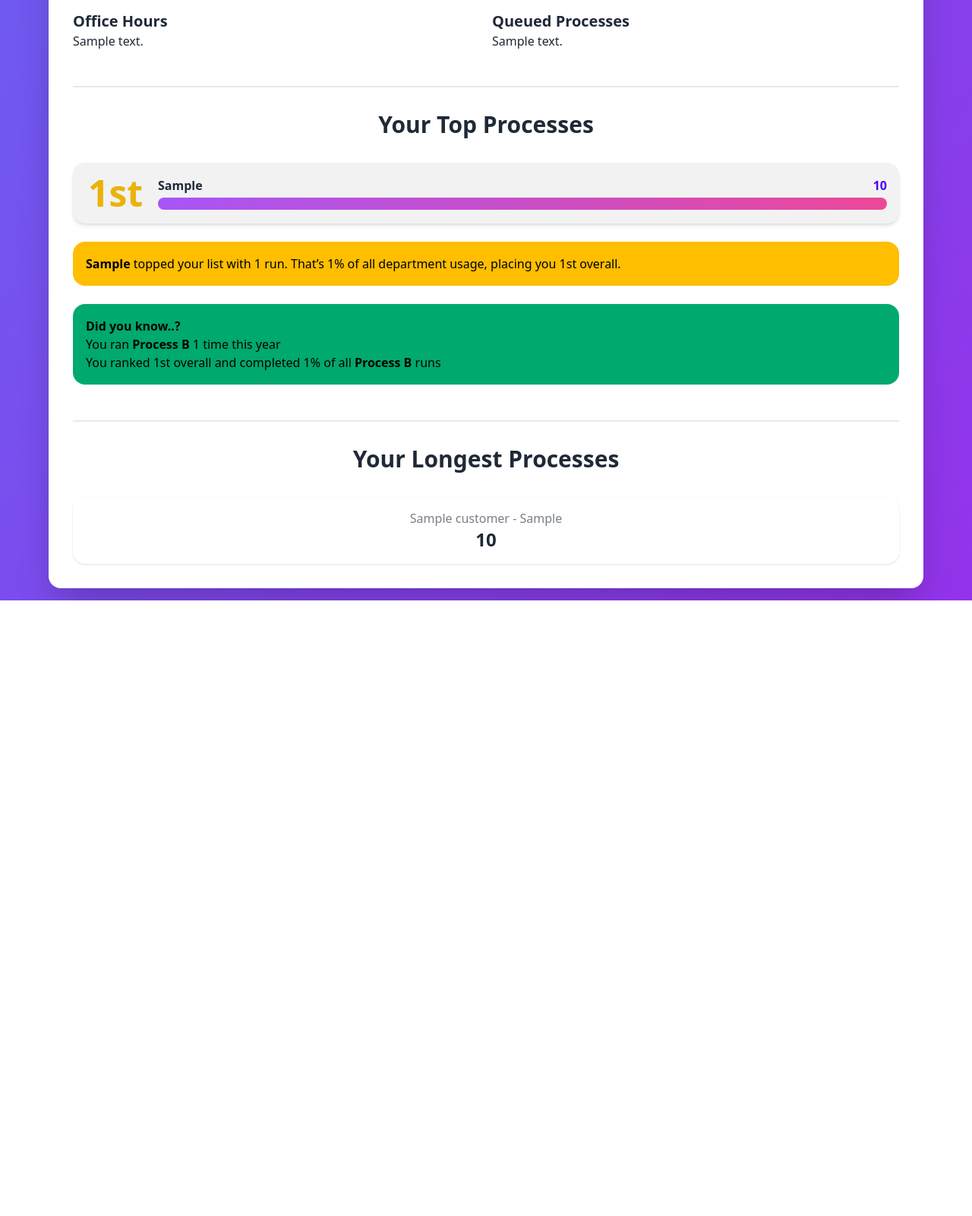
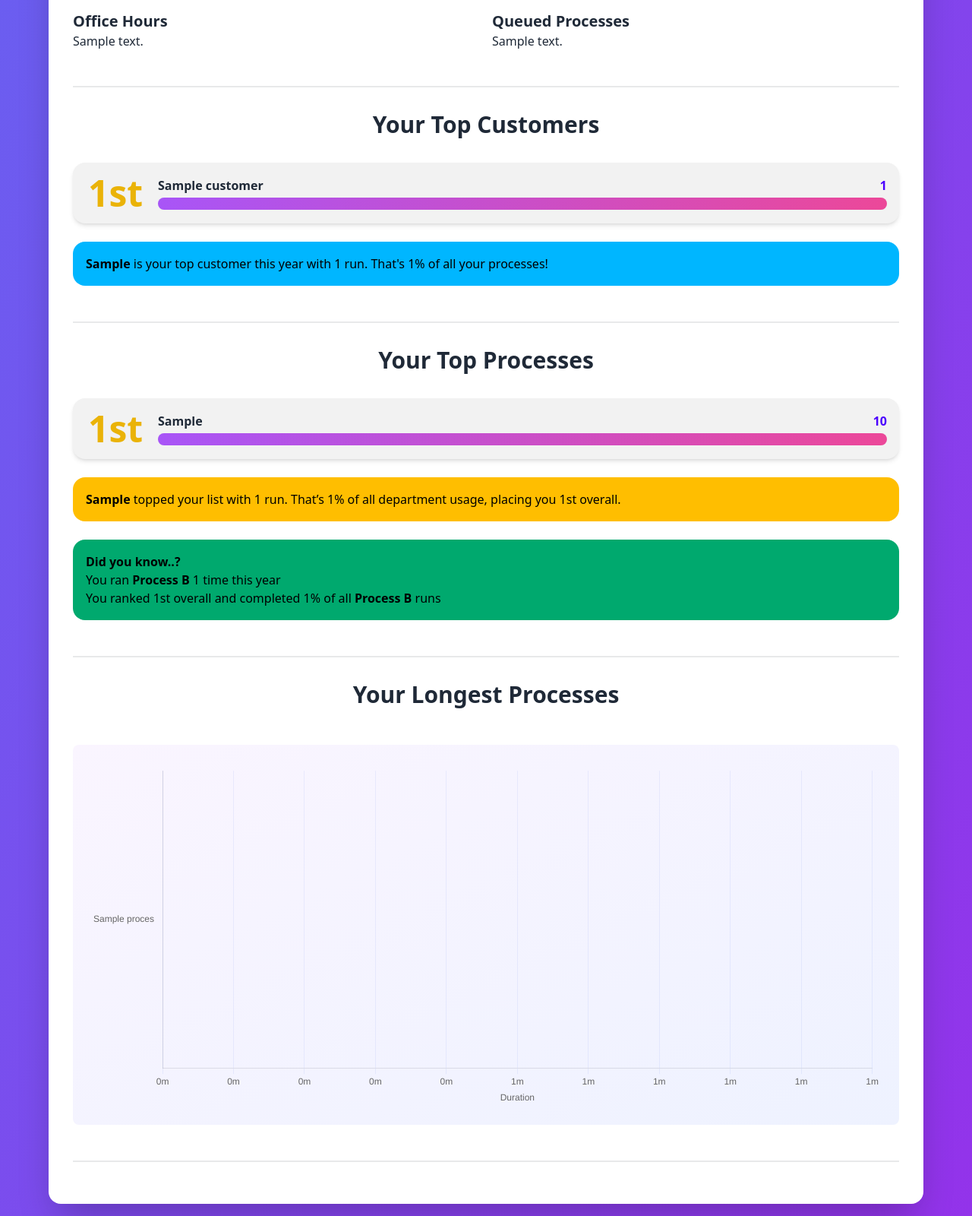
Before and after one commit to chun-yau/automation-wrapped, a Django app: template automation-wrapped/wrapped/templates/wrapped/wrapped_tailwInd_report.html in a window 1280 px wide. Shown: the part 794-2394 px from the top of the page at 76% size. Before the commit the page ends 1584 px from the top, so only its background shows below. Run offline with Django 3.2, Linux system fonts and the light colour scheme; the template is opened without the code that fills it: most values are stand-ins (such as "Sample title", 1, 10 or a date in 2020); some libraries are stand-ins or nearby versions.

Commit message:
Add top customers and longest processes data to wrapped report

```diff
--- a/automation-wrapped/wrapped/templates/wrapped/wrapped_tailwInd_report.html
+++ b/automation-wrapped/wrapped/templates/wrapped/wrapped_tailwInd_report.html
@@ -13,6 +13,7 @@
         <div class="card-body">
             <h2 class="card-title text-2xl text-center mb-8">2025 Wrapped for {{ user_name }}</h2>
 
+
             <!-- Quick stats -->
             <div class="stats stats-vertical lg:stats-horizontal shadow w-full">
                 <div class="stats shadow">
@@ -27,6 +28,7 @@
                         </div>
                 </div>
             </div>
+
 
             <!-- Charts -->
             <div class="grid grid-cols-2 gap-4 mt-4">
@@ -46,6 +48,48 @@
             </div>
 
 
+
+<div class="divider mt-8"></div>
+<h3 class="text-3xl font-bold text-center mb-6">Your Top Customers</h3>
+
+                <div class="space-y-3">
+                    {% for customer in top_customers %}
+                    <div class="card bg-base-200 shadow-md">
+                        <div class="card-body p-4">
+                            <div class="flex gap-4 items-center">
+                                <!-- Large ranking number -->
+                                <div class="text-5xl font-bold text-primary min-w-[80px] text-center
+                                    {% if forloop.counter == 1 %}text-yellow-500
+                                    {% elif forloop.counter == 2 %}text-gray-400
+                                    {% elif forloop.counter == 3 %}text-orange-600
+                                    {% else %}text-primary{% endif %}">
+                                    {{ forloop.counter|ordinal }}
+                                </div>
+
+                                <!-- Bar and details -->
+                                <div class="flex-1">
+                                    <div class="flex justify-between mb-1">
+                                        <span class="font-semibold">{{ customer.customer }}</span>
+                                        <span class="text-primary font-bold">{{ customer.customer_count }}</span>
+                                    </div>
+                                    <div class="w-full bg-gray-200 rounded-full h-4">
+                                        <div class="bg-gradient-to-r from-purple-500 to-pink-500 h-4 rounded-full"
+                                             style="width: {% widthratio customer.customer_count top_customers.0.customer_count 100 %}%">
+                                        </div>
+                                    </div>
+                                </div>
+                            </div>
+                        </div>
+                    </div>
+                    {% endfor %}
+                </div>
+
+                        <div class="alert alert-info mt-4">
+            <div>
+                <strong>{{ user_top_customer }}</strong> is your top customer this year with {{ user_top_customer_count }} run{{ user_top_customer_count|pluralize }}. That's {{ user_top_customer_percentage }}% of all your processes!
+                </p>
+            </div>
+        </div>
 
 <div class="divider mt-8"></div>
 
@@ -105,24 +149,15 @@
             </div>
         </div>
 
+<div class="divider mt-8"></div>
+
+    <h3 class="text-3xl font-bold text-center mb-6">Your Longest Processes</h3>
+
+    <div class="mt-4 bg-gradient-to-br from-purple-50 to-indigo-50 p-6 rounded-lg" style="height: 500px;">
+        <canvas id="longestProcessesChart"></canvas>
+    </div>
 
 <div class="divider mt-8"></div>
-
-<h3 class="text-3xl font-bold text-center mb-6">Your Longest Processes</h3>
-
-
-
-                <div class="stats stats-vertical shadow text-center">
-                    {% for process in longest_processes %}
-                    <div class="stat">
-                        <div class="stat-title">{{ process.customer}} - {{ process.submitted_process }}</div>
-                        <div class="stat-value text-2xl">{{ process.duration }}</div>
-                    </div>
-                    {% endfor %}
-</div>
-
-
-    </div>
 </div>
 
 
@@ -150,4 +185,81 @@
         }]
     }
 });
+const longestProcessesCtx = document.getElementById('longestProcessesChart').getContext('2d');
+new Chart(longestProcessesCtx, {
+    type: 'bar',
+    data: {
+        labels: [
+            {% for process in longest_processes_data %}
+                '{{ process.label }}'{% if not forloop.last %},{% endif %}
+            {% endfor %}
+        ],
+        datasets: [{
+            label: 'Duration (minutes)',
+            data: [
+                {% for process in longest_processes_data %}
+                    {{ process.minutes }}{% if not forloop.last %},{% endif %}
+                {% endfor %}
+            ],
+            backgroundColor: [
+                'rgba(255, 215, 0, 0.8)',
+                'rgba(192, 192, 192, 0.8)',
+                'rgba(205, 127, 50, 0.8)',
+                'rgba(102, 126, 234, 0.8)',
+                'rgba(118, 75, 162, 0.8)'
+            ],
+            borderColor: [
+                '#FFD700',
+                '#C0C0C0',
+                '#CD7F32',
+                '#667eea',
+                '#764ba2'
+            ],
+            borderWidth: 2
+        }]
+    },
+    options: {
+        indexAxis: 'y',
+        responsive: true,
+        maintainAspectRatio: false,
+        plugins: {
+            legend: {
+                display: false
+            },
+            tooltip: {
+                callbacks: {
+                    label: function(context) {
+                        const minutes = context.parsed.x;
+                        const hours = Math.floor(minutes / 60);
+                        const mins = Math.round(minutes % 60);
+                        return hours > 0 ? `${hours}h ${mins}m` : `${mins}m`;
+                    }
+                }
+            }
+        },
+        scales: {
+            x: {
+                title: {
+                    display: true,
+                    text: 'Duration'
+                },
+                ticks: {
+                    callback: function(value) {
+                        const hours = Math.floor(value / 60);
+                        const mins = Math.round(value % 60);
+                        return hours > 0 ? `${hours}h ${mins}m` : `${mins}m`;
+                    }
+                },
+                grid: {
+                    color: 'rgba(102, 126, 234, 0.1)'
+                }
+            },
+            y: {
+                grid: {
+                    display: false
+                }
+            }
+        }
+    }
+});
 </script>
```
Also changed, not shown: automation-wrapped/wrapped/views.py (+28 -2 lines).
